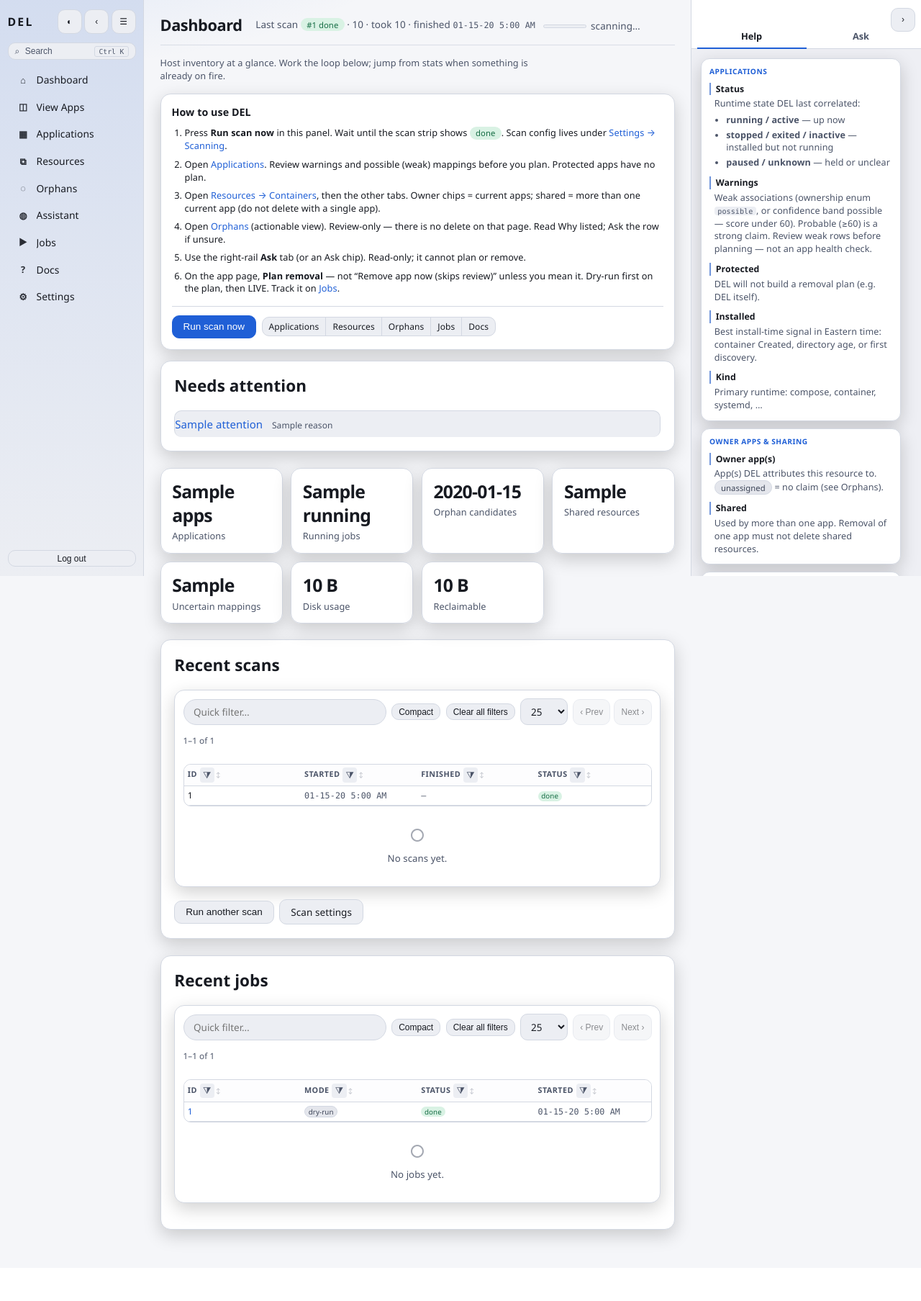
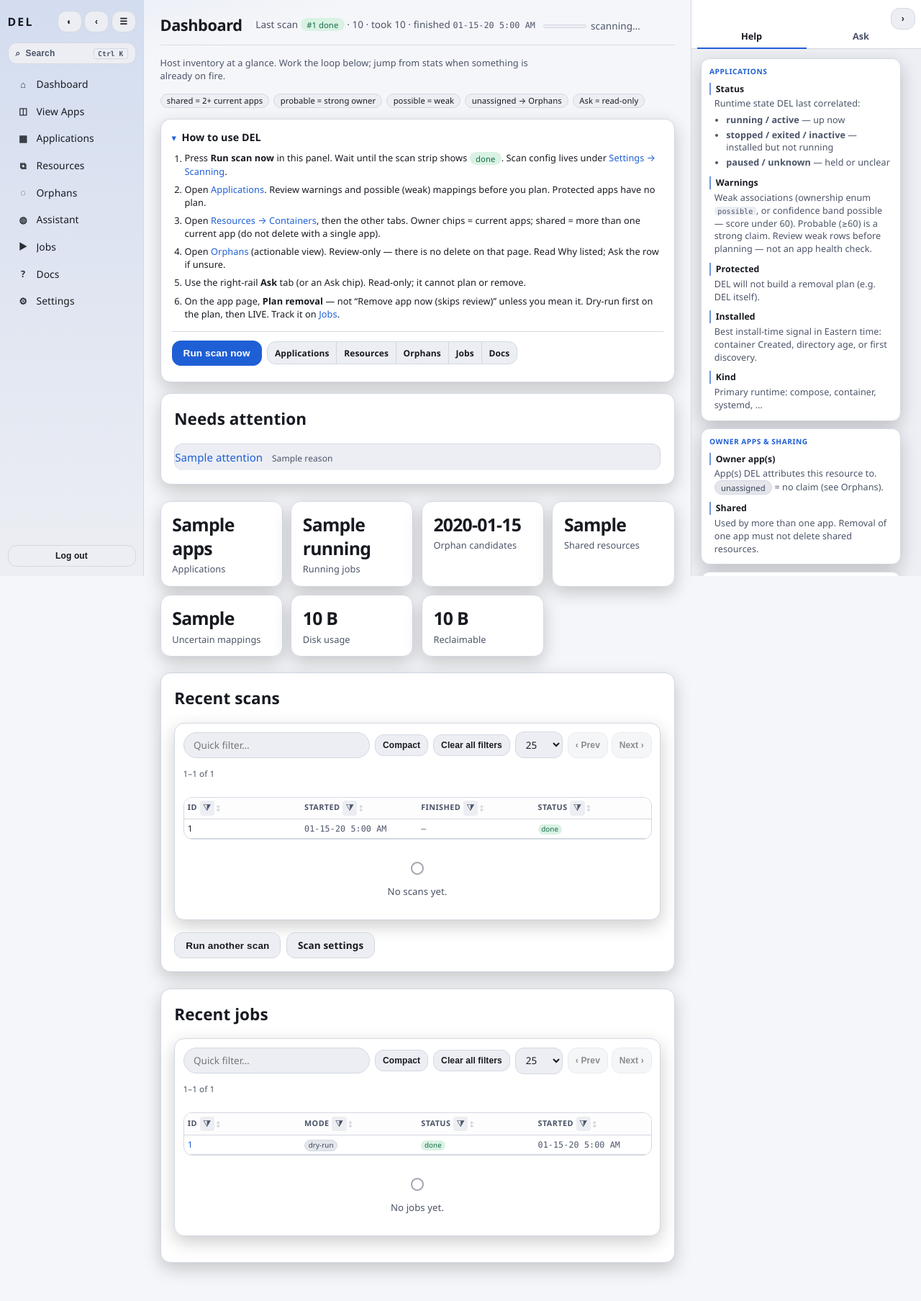
Before and after one commit to adminbjkai/del, a FastAPI app: template backend/del_app/web/templates/dashboard.html in a window 1280 px wide. Shown: the whole page at 72% size. Before the commit the page ends 1734 px from the top, so only its background shows below. Run offline with FastAPI, Linux system fonts and the light colour scheme; the template is opened without the code that fills it: most values are stand-ins (such as "Sample title", 1, 10 or a date in 2020); data that the repository does not hold is empty; some libraries are stand-ins or nearby versions.

Commit message:
Loop 1: collapsible SOP, relatedness chips, quieter chrome.
Panels and buttons use the token scale (12px radius, min-height, motion).
Dashboard How-to-use collapses. Inventory pages share one relatedness
legend. Settings and Fern SOP match that language.

```diff
--- a/backend/del_app/web/static/app.css
+++ b/backend/del_app/web/static/app.css
@@ -26,10 +26,12 @@
   --ok: #34c98a;
   --ok-bg: #133026;
   --info-bg: #1c2733;
-  --radius: 10px;
+  --radius: 12px;
   --radius-sm: 8px;
-  --shadow: 0 10px 30px rgba(0, 0, 0, 0.28);
-  --shadow-sm: 0 1px 0 rgba(255, 255, 255, 0.04) inset, 0 8px 24px rgba(0, 0, 0, 0.18);
+  --shadow: 0 12px 36px rgba(0, 0, 0, 0.32);
+  --shadow-sm: 0 1px 0 rgba(255, 255, 255, 0.05) inset, 0 8px 24px rgba(0, 0, 0, 0.2);
+  --border-subtle: color-mix(in srgb, var(--border) 70%, var(--bg-card));
+  --ease: 140ms ease;
   --font: "Segoe UI", Inter, ui-sans-serif, system-ui, -apple-system, sans-serif;
   --mono: ui-monospace, SFMono-Regular, Menlo, Consolas, monospace;
 
@@ -629,8 +631,9 @@ a.stat-card:hover { border-color: var(--accent); text-decoration: none; transfor
 .stat-label { color: var(--text-muted); font-size: 0.85rem; margin-top: 0.25rem; }
 
 .panel {
-  background: var(--bg-card); border: 1px solid var(--border);
+  background: var(--bg-card); border: 1px solid var(--border-subtle, var(--border));
   border-radius: var(--radius); padding: 1.25rem; margin-bottom: 1.5rem;
+  box-shadow: var(--shadow-sm);
 }
 .panel > h2 { margin-top: 0; }
 .count-pill {
@@ -977,14 +980,18 @@ th.sort-desc::after { content: "\2193"; opacity: 1; }
 
 /* --- Buttons --- */
 .btn {
-  display: inline-block; padding: 0.5rem 1rem; border-radius: var(--radius);
+  display: inline-flex; align-items: center; justify-content: center; gap: 0.35rem;
+  padding: 0.5rem 1rem; min-height: 2.35rem; border-radius: var(--radius);
   border: 1px solid var(--border); background: var(--bg-alt); color: var(--text);
-  cursor: pointer; font-size: 0.9rem;
-}
-.btn:hover { background: var(--border); text-decoration: none; }
-.btn-sm { padding: 0.25rem 0.6rem; font-size: 0.8rem; }
+  cursor: pointer; font-size: 0.9rem; font-weight: 600; letter-spacing: 0.01em;
+  transition: background var(--ease, 140ms ease), border-color var(--ease, 140ms ease),
+    filter var(--ease, 140ms ease), transform var(--ease, 140ms ease);
+}
+.btn:hover { background: color-mix(in srgb, var(--accent) 12%, var(--bg-alt)); text-decoration: none; border-color: color-mix(in srgb, var(--accent) 40%, var(--border)); }
+.btn:active { transform: translateY(1px); }
+.btn-sm { padding: 0.28rem 0.65rem; min-height: 2rem; font-size: 0.8rem; }
 .btn-primary { background: var(--accent-bg); border-color: var(--accent-bg); color: #fff; }
-.btn-primary:hover { background: var(--accent-bg); filter: brightness(1.12); }
+.btn-primary:hover { background: var(--accent-bg); filter: brightness(1.1); border-color: var(--accent-hover); }
 .btn-danger { background: var(--danger-solid); border-color: var(--danger-solid); color: #fff; }
 .btn-danger:hover { background: var(--danger-solid); filter: brightness(1.12); }
 .btn-danger:disabled { opacity: 0.4; cursor: not-allowed; }
@@ -1812,9 +1819,31 @@ pre.output { background: var(--bg); border: 1px solid var(--border); border-radi
   padding: var(--space-4);
 }
 .sop-panel h2 {
-  margin: 0 0 var(--space-3);
+  margin: 0;
   font-size: var(--text-md);
-}
+  display: inline;
+}
+.sop-details > summary {
+  list-style: none;
+  cursor: pointer;
+  color: var(--text);
+  display: flex;
+  align-items: center;
+  gap: var(--space-2);
+  margin-bottom: var(--space-3);
+}
+.sop-details > summary::-webkit-details-marker { display: none; }
+.sop-details > summary::before {
+  content: "\25B8";
+  color: var(--accent);
+  font-size: 0.85em;
+}
+.sop-details[open] > summary::before { content: "\25BE"; }
+.legend-row {
+  display: flex; flex-wrap: wrap; gap: 0.4rem;
+  margin: 0 0 var(--space-4);
+}
+.legend-row .chip { font-size: var(--text-xs); }
 .sop-list {
   margin: 0;
   padding-left: 1.2rem;
--- a/backend/del_app/web/templates/dashboard.html
+++ b/backend/del_app/web/templates/dashboard.html
@@ -22,9 +22,17 @@
 </div>
 
 <p class="page-lede">Host inventory at a glance. Work the loop below; jump from stats when something is already on fire.</p>
+<div class="legend-row" aria-label="How rows relate">
+  <span class="chip" title="More than one current application owns it">shared = 2+ current apps</span>
+  <span class="chip" title="Confidence ≥ 60 counts as an owner">probable = strong owner</span>
+  <span class="chip" title="Confidence 30–59; review, do not treat as owner">possible = weak</span>
+  <span class="chip" title="No probable current owner; review-only page">unassigned → Orphans</span>
+  <span class="chip" title="Ask cannot plan or delete">Ask = read-only</span>
+</div>
 
 <section class="panel sop-panel" id="how-to-use" aria-labelledby="sop-heading">
-  <h2 id="sop-heading">How to use DEL</h2>
+  <details class="sop-details" open>
+  <summary><h2 id="sop-heading">How to use DEL</h2></summary>
   <ol class="sop-list">
     <li>Press <strong>Run scan now</strong> in this panel. Wait until the scan strip shows <span class="badge status-done">done</span>. Scan config lives under <a href="/settings#scan-now">Settings → Scanning</a>.</li>
     <li>Open <a href="/apps">Applications</a>. Review warnings and possible (weak) mappings before you plan. Protected apps have no plan.</li>
@@ -46,6 +54,7 @@
       <a class="btn btn-sm" href="/docs" target="_blank" rel="noopener">Docs</a>
     </div>
   </div>
+  </details>
 </section>
 
 <section class="panel" id="attention-panel">
--- a/backend/del_app/web/templates/settings.html
+++ b/backend/del_app/web/templates/settings.html
@@ -4,9 +4,11 @@
 <div class="page-header">
   <h1>Settings</h1>
 </div>
+<p class="page-lede">Read-only snapshot of this host’s DEL config. Scanning is on demand (button below). Ask is read-only — it cannot plan or delete.</p>
 
 <section class="panel">
-  <h2>Configuration</h2>
+  <details class="sop-details" open>
+  <summary><h2>Configuration</h2></summary>
   <dl class="kv">
     <dt>Port</dt><dd>{{ settings.get('port') }}</dd>
     <dt>DB path</dt><dd>{{ settings.get('db_path') }}</dd>
@@ -16,6 +18,7 @@
     <dt>Protected apps</dt><dd>{{ settings.get('protected_apps', []) | join(', ') }}</dd>
     <dt>Session hours</dt><dd>{{ settings.get('session_hours') }}</dd>
   </dl>
+  </details>
 </section>
 
 <section class="panel" id="assistant-settings">
```
Also changed, not shown: backend/del_app/web/templates/app_detail.html (+7 -1 lines), backend/del_app/web/templates/apps.html (+7 -1 lines), backend/del_app/web/templates/orphans.html (+7 -1 lines), backend/del_app/web/templates/resources.html (+7 -1 lines), 2 other files.
